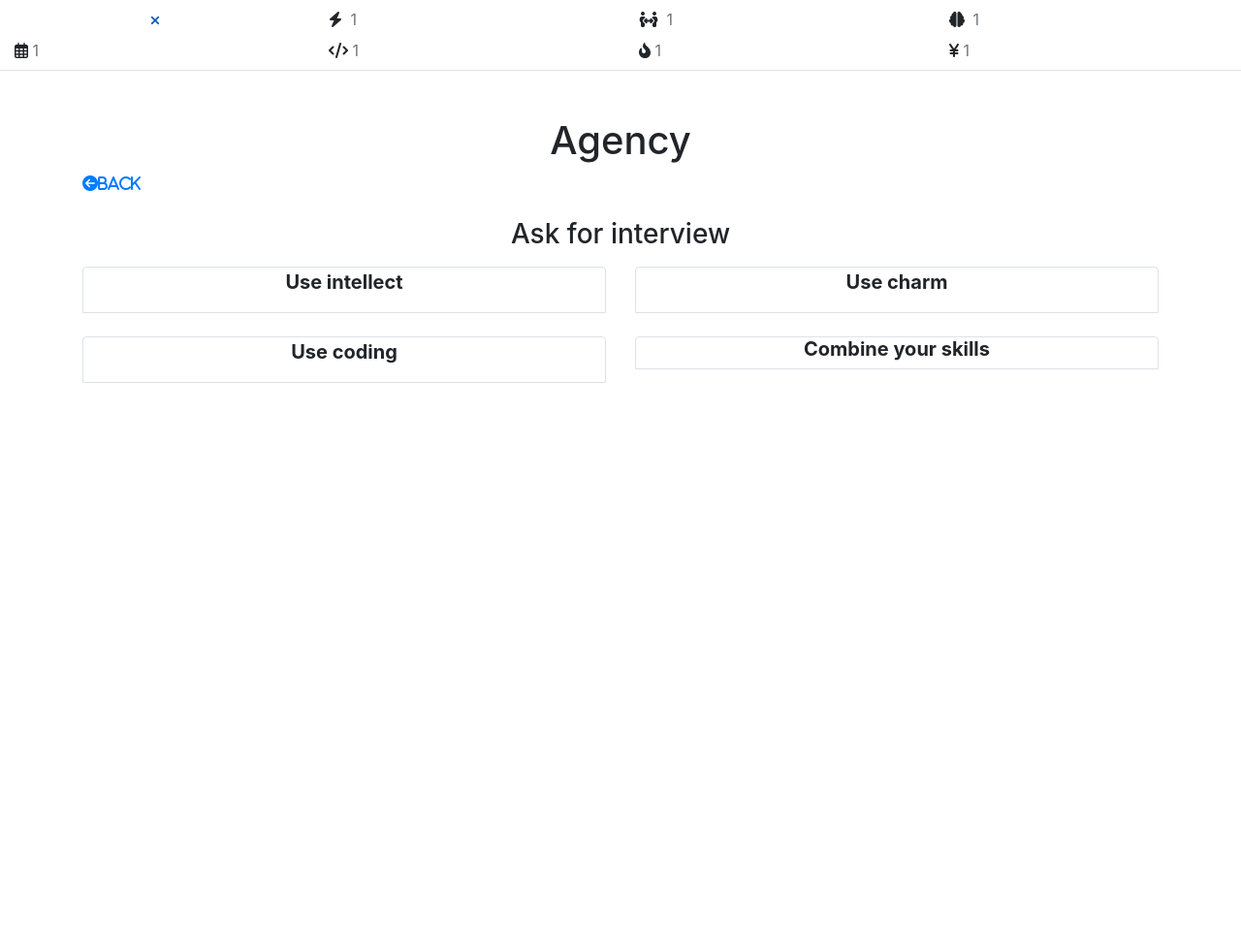
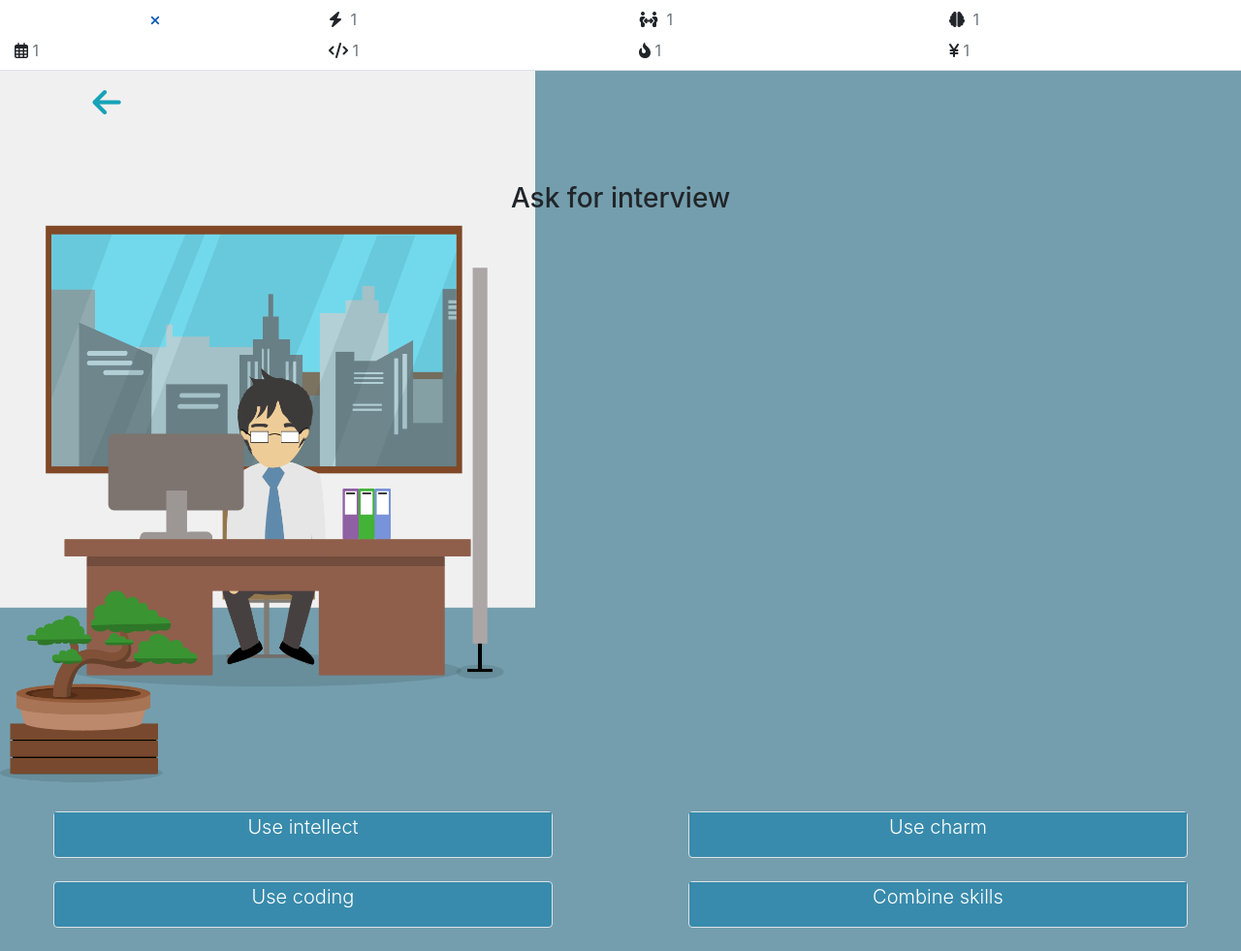
Before and after one commit to AndreasChristensen89/salary_struggle, a Django app: page /grind/agency/ in a window 1280 px wide. Shown: the whole page at 97% size. Run offline with Django 3.2, Linux system fonts and the light colour scheme; a user stored in the database is signed in; tables that the repository leaves empty hold one stand-in row (values such as "Sample post"); some libraries are stand-ins or nearby versions.

Commit message:
Start changing agency and city background

```diff
--- a/grind/templates/grind/agency.html
+++ b/grind/templates/grind/agency.html
@@ -3,16 +3,12 @@
 
 {% block content %}
 {% if user.is_authenticated %}
-<div class="container h-100 mt-5">
-    <div class="row">
-        <div class="col text-center">
-            <h1 class="h1">Agency</h1>
-        </div>
-    </div>
+<div class="h-100" id="agency-background">
+    <div id="agency-background-img">
 
     <div class="row">
-        <a class="col-3 position-absolute" href="{% url 'grind:city' %}">
-            <i class="fa-solid fa-circle-arrow-left">Back</i>
+        <a class="col-2 text-center m-3 rounded" href="{% url 'grind:city' %}">
+            <i class="fas fa-arrow-left text-info return-arrow"></i>
         </a>
     </div>
 
@@ -29,32 +25,32 @@
         </div>
     </div>
 
-    <div class="row pt-2">
+    <div class="row pt-2 fixed-bottom">
 
-        <div class="col-6 mx-auto text-center level-one">
-            <div class="border rounded-top ask-interview" value="intellect" id="agency_intellect">
-                <p class="lead font-weight-bold">Use intellect</p>
+        <div class="col-5 mx-auto text-center level-one">
+            <div class="border rounded ask-interview update-button" value="intellect" id="agency_intellect">
+                <p class="lead update-button">Use intellect</p>
                 <!-- <p class="lead">Odds: Intellect to 20</p> -->
             </div>
         </div>
 
-        <div class="col-6 mx-auto text-center mb-4 level-one">
-            <div class="border rounded-top ask-interview" value="charm" id="agency_charm">
-                <p class="lead font-weight-bold">Use charm</p>
+        <div class="col-5 mx-auto text-center mb-4 level-one">
+            <div class="border rounded ask-interview update-button" value="charm" id="agency_charm">
+                <p class="lead update-button">Use charm</p>
                 <!-- <p class="lead">Odds: Charm to 20</p> -->
             </div>
         </div>
 
-        <div class="col-6 mx-auto text-center mb-4 level-one">
-            <div class="border rounded-top ask-interview" value="coding" id="agency_coding">
-                <p class="lead font-weight-bold">Use coding</h5>
+        <div class="col-5 mx-auto text-center mb-4 level-one">
+            <div class="border rounded ask-interview update-button" value="coding" id="agency_coding">
+                <p class="lead">Use coding</p>
                     <!-- <p class="lead">Odds: Coding to 20</p> -->
             </div>
         </div>
 
-        <div class="col-6 mx-auto text-center level-one">
-            <div class="border rounded-top" id="agency_combine">
-                <h5 class="lead font-weight-bold">Combine your skills</h5>
+        <div class="col-5 mx-auto text-center level-one">
+            <div class="border rounded update-button" id="agency_combine">
+                <p class="lead update-button">Combine skills</p>
                 <!-- <p class="lead">Odds: Intellect + Charisma + Coding to 60</p> -->
             </div>
         </div>
@@ -184,6 +180,7 @@
         <button aria-label="Next hint button" id="next-hint" class="border btn col-4 mx-auto hide">Next</button>
     </div>
     {% endif %}
+    </div>
 </div>
 {% endif %}
 <div id="loading-overlay">
--- a/grind/templates/grind/bar.html
+++ b/grind/templates/grind/bar.html
@@ -7,8 +7,8 @@
     <div id="bar-background-img">
 
         <div class="row">
-            <a class="col-2 text-center border border-dark m-3 rounded" href="{% url 'grind:city' %}">
-                <i class="fas fa-arrow-left text-info"></i>
+            <a class="col-2 text-center m-3 rounded" href="{% url 'grind:city' %}">
+                <i class="fas fa-arrow-left text-info return-arrow"></i>
             </a>
         </div>
 
--- a/static/css/game_base.css
+++ b/static/css/game_base.css
@@ -60,6 +60,10 @@ body {
     font-size: 20pt;
 }
 
+.return-arrow {
+    font-size: 25pt;
+}
+
 .place {
     background-color: rgba(0, 0, 0, 0.5);
     color: white;
@@ -91,11 +95,23 @@ body {
 }
 
 #bar-background {
-    background-color: #e3d9ca;
+    background-color: #dea866;
+}
+
+#agency-background-img {
+    background-image: url(/media/agency-background-mobile.png);
+    background-size: contain;
+    background-repeat: no-repeat;
+    height: 100%;
+}
+
+#agency-background {
+    background-color: #749ead;
 }
 
 .update-button {
     background-color: rgba(56, 139, 172);
+    color: white;
 }
 
 #background-fill {
```
Also changed, not shown: grind/templates/grind/city.html (+23 -29 lines), grind/templates/grind/house.html (+7 -4 lines), media/agency-background-mobile.png (added).
